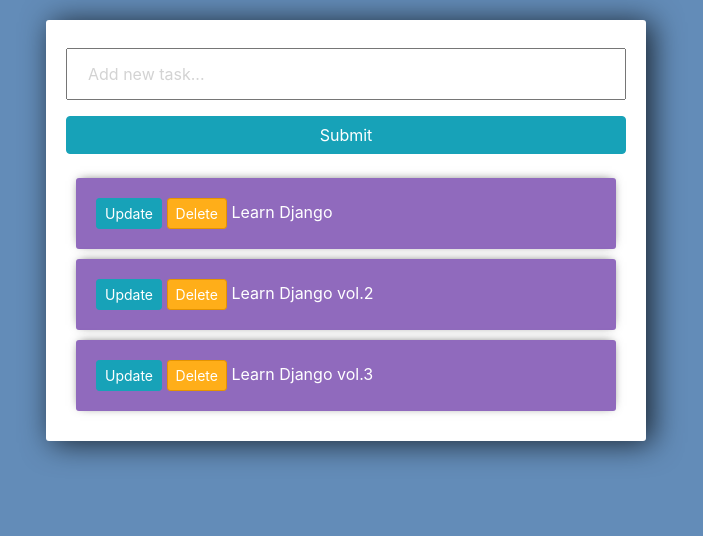
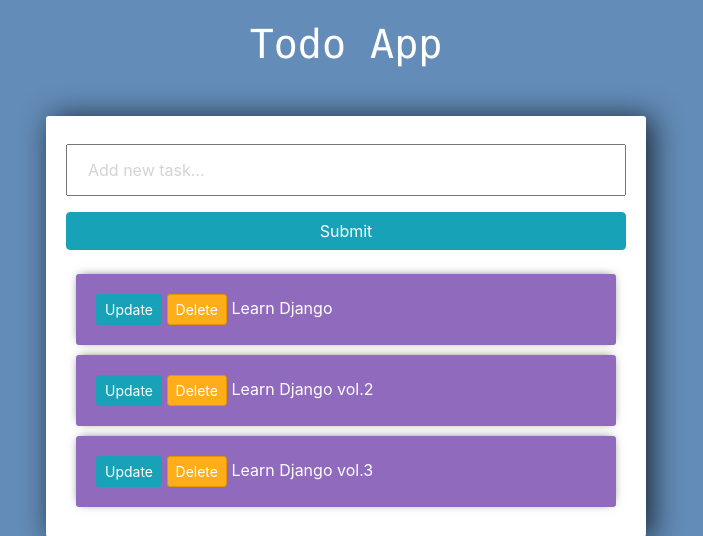
Before and after one commit to 1ssm4/todoapp, a Django app: page / in a window 1280 px wide. Shown: the top 536 px of the page, without its empty margins (294-997 px from the left). Run offline with Django 4.2, Linux system fonts and the light colour scheme; data comes from the database, SQL or seed files in the repository; some libraries are stand-ins or nearby versions.

Commit message:
add styling to list.html

```diff
--- a/todo/todo/tasks/templates/tasks/list.html
+++ b/todo/todo/tasks/templates/tasks/list.html
@@ -1,3 +1,14 @@
+<title>ToDoApp</title>
+<link
+  rel="shortcut icon"
+  type="image/x-icon"
+  href="https://play-lh.googleusercontent.com/HUuQc4Zpl6x7fUyX-jFMmcuUbW77REw4UKl5rfhHfP4VY6ctBU1w1I_RZWsXaojFgIo"
+/>
+
+<div class="header">
+  <h1>Todo App</h1>
+</div>
+
 <link
   rel="stylesheet"
   href="https://stackpath.bootstrapcdn.com/bootstrap/4.3.1/css/bootstrap.min.css"
@@ -48,6 +59,14 @@
     background-color: #ffae19;
     border-color: #e59400;
   }
+
+  .header {
+    color: #fff;
+    text-align: center;
+    overflow: hidden;
+    padding: 20px 10px;
+    font-family: "Lucida Console", "Courier New", monospace;
+  }
 </style>
 
 <div class="center-column">
```
